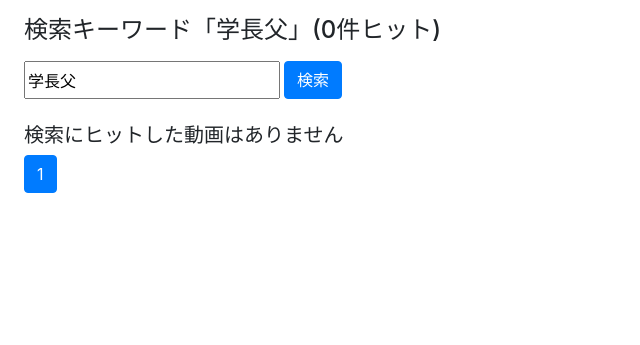
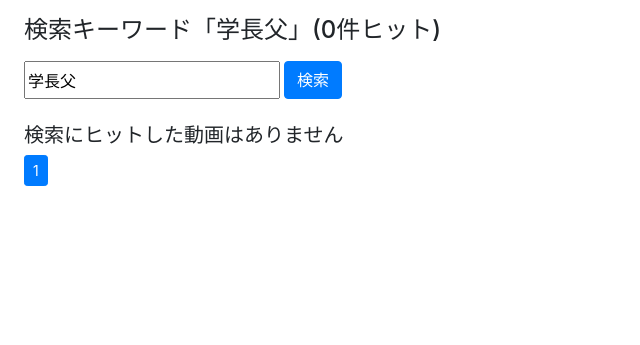
Before and after one commit to hirolibe/django-get-chapter, a Django app: page /gakuchofather/ in a window 1280 px wide. Shown: the top 345 px of the page, without its empty margins (0-640 px from the left). Run offline with Django 4.2, Linux system fonts and the light colour scheme; data that the repository does not hold is empty; some libraries are stand-ins or nearby versions.

Commit message:
pagination-sm

```diff
--- a/app/templates/app/index.html
+++ b/app/templates/app/index.html
@@ -31,7 +31,7 @@
     {% endfor %}
 
     <nav aria-label="Page navigation">
-      <ul class="pagination">
+      <ul class="pagination pagination-sm">
         {% if page_data.has_previous %}
           <li class="page-item">
             <form action="{% url 'index' %}?page={{ page_data.previous_page_number }}" method="post">
```
